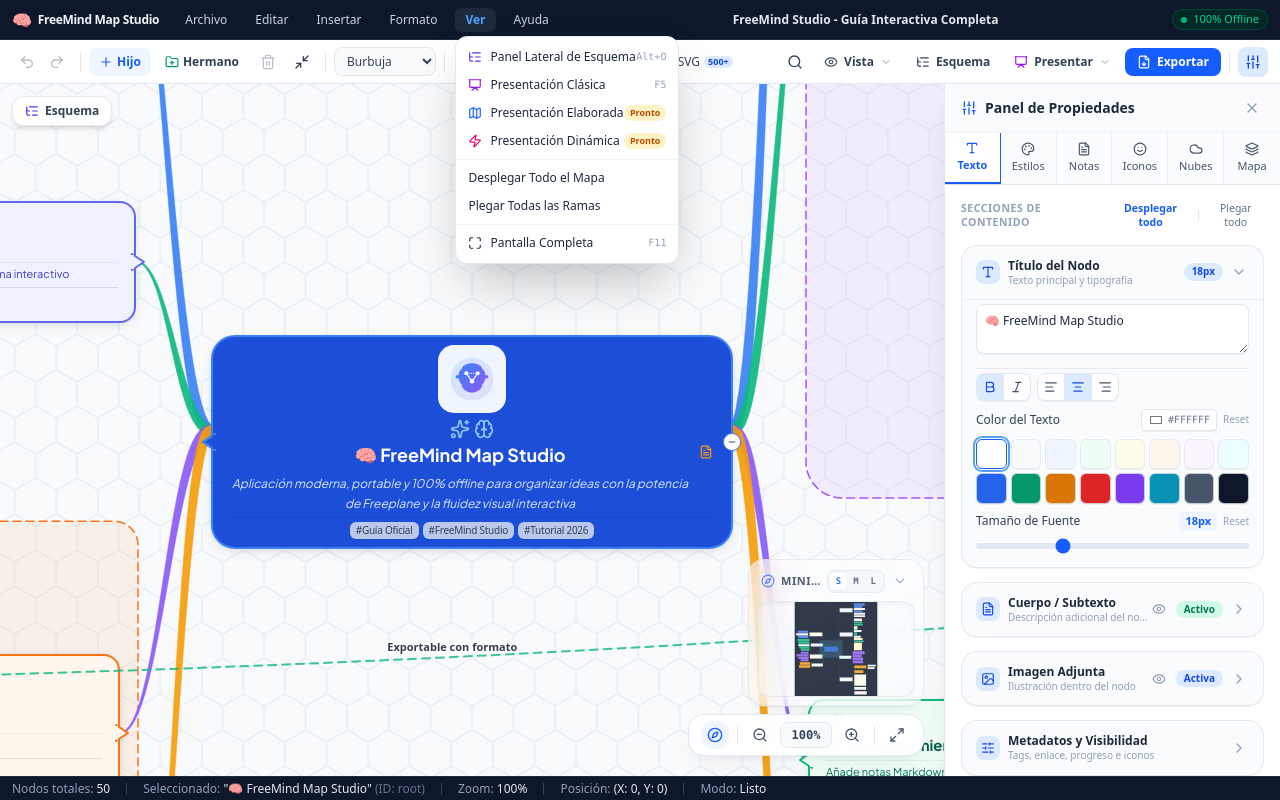
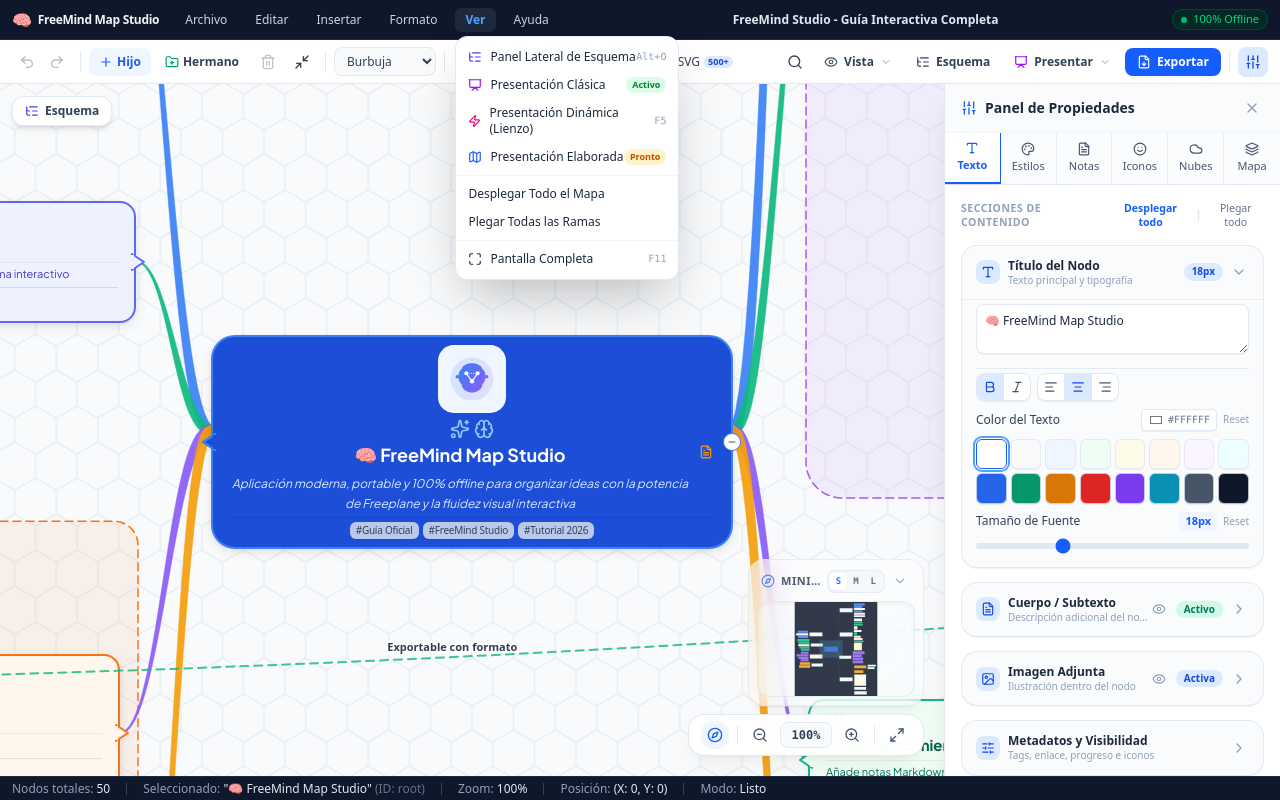
Before and after one commit to cnodfcuellar/FreeMind-Map-Studio, a React (Vite) app: page / in a window 1280 px wide. Both pictures are taken after a click on the button "Ver". Built offline with nearby package versions, Linux system fonts and the light colour scheme.

Commit message:
fix: enable access to classic presentation mode from toolbar dropdown and view menu

```diff
--- a/src/App.tsx
+++ b/src/App.tsx
@@ -158,7 +158,10 @@
           onAddSibling={() => handleAddSibling()}
           onDeleteNode={() => handleDeleteNode()}
           onToggleOutline={() => setIsOutlineOpen((o) => !o)}
-          onStartPresentation={() => setIsPresentationMode(true)}
+          onStartPresentation={(mode) => {
+            setPresentationType(mode === 'dynamic' ? 'dynamic' : 'classic');
+            setIsPresentationMode(true);
+          }}
           onShowComingSoon={(data) => setComingSoonModalData(data)}
           onOpenShortcuts={() => setIsShortcutsModalOpen(true)}
           onToggleFullscreen={() => {
--- a/src/components/MenuBar.tsx
+++ b/src/components/MenuBar.tsx
@@ -49,7 +49,7 @@
   onAddSibling: () => void;
   onDeleteNode: () => void;
   onToggleOutline: () => void;
-  onStartPresentation: () => void;
+  onStartPresentation: (mode?: 'classic' | 'dynamic') => void;
   onShowComingSoon?: (data: { title: string; subtitle: string; mode: 'elaborate' | 'dynamic' }) => void;
   onOpenShortcuts: () => void;
   onToggleFullscreen: () => void;
@@ -432,10 +432,17 @@
                 <kbd className="text-[10px] text-slate-400 font-mono">Alt+O</kbd>
               </button>
               <button
-                onClick={() => { onStartPresentation(); setOpenMenu(null); }}
-                className="w-full px-3 py-1.5 text-left flex items-center justify-between hover:bg-purple-50 hover:text-purple-700"
+                onClick={() => { onStartPresentation('classic'); setOpenMenu(null); }}
+                className="w-full px-3 py-1.5 text-left flex items-center justify-between hover:bg-purple-50 hover:text-purple-700 cursor-pointer"
               >
                 <span className="flex items-center gap-2"><Presentation className="w-3.5 h-3.5 text-purple-600" /> Presentación Clásica</span>
+                <span className="text-[9px] font-bold text-green-700 bg-green-100 px-1.5 py-0.5 rounded-full">Activo</span>
+              </button>
+              <button
+                onClick={() => { onStartPresentation('dynamic'); setOpenMenu(null); }}
+                className="w-full px-3 py-1.5 text-left flex items-center justify-between hover:bg-pink-50 hover:text-pink-600 cursor-pointer"
+              >
+                <span className="flex items-center gap-2"><Zap className="w-3.5 h-3.5 text-pink-600" /> Presentación Dinámica (Lienzo)</span>
                 <kbd className="text-[10px] text-slate-400 font-mono">F5</kbd>
               </button>
               <button
@@ -447,23 +454,9 @@
                     mode: 'elaborate',
                   });
                 }}
-                className="w-full px-3 py-1.5 text-left flex items-center justify-between hover:bg-blue-50 hover:text-blue-600"
+                className="w-full px-3 py-1.5 text-left flex items-center justify-between hover:bg-blue-50 hover:text-blue-600 cursor-pointer"
               >
                 <span className="flex items-center gap-2"><Map className="w-3.5 h-3.5 text-blue-600" /> Presentación Elaborada</span>
-                <span className="text-[9px] font-bold text-amber-700 bg-amber-100 px-1.5 py-0.5 rounded-full">Pronto</span>
-              </button>
-              <button
-                onClick={() => {
-                  setOpenMenu(null);
-                  onShowComingSoon?.({
-                    title: 'Modo Dinámico',
-                    subtitle: 'Presentación Cinemática y Transiciones',
-                    mode: 'dynamic',
-                  });
-                }}
-                className="w-full px-3 py-1.5 text-left flex items-center justify-between hover:bg-pink-50 hover:text-pink-600"
-              >
-                <span className="flex items-center gap-2"><Zap className="w-3.5 h-3.5 text-pink-600" /> Presentación Dinámica</span>
                 <span className="text-[9px] font-bold text-amber-700 bg-amber-100 px-1.5 py-0.5 rounded-full">Pronto</span>
               </button>
               <div className="my-1 border-t border-slate-100" />
--- a/src/components/ToolBar.tsx
+++ b/src/components/ToolBar.tsx
@@ -48,7 +48,7 @@
   onUndo: () => void;
   onRedo: () => void;
   onToggleOutline: () => void;
-  onStartPresentation: () => void;
+  onStartPresentation: (mode?: 'classic' | 'dynamic') => void;
   onShowComingSoon?: (data: { title: string; subtitle: string; mode: 'elaborate' | 'dynamic' }) => void;
   onToggleFilterBar: () => void;
   onToggleToolPanel: () => void;
@@ -535,7 +535,7 @@
               <button
                 onClick={() => {
                   setIsPresentationMenuOpen(false);
-                  onStartPresentation();
+                  onStartPresentation('classic');
                 }}
                 className="w-full p-2 rounded-xl text-left hover:bg-purple-50 group flex items-start gap-2.5 transition-colors cursor-pointer"
               >
```
